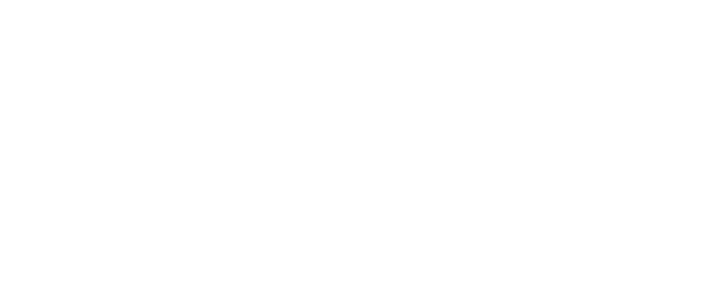
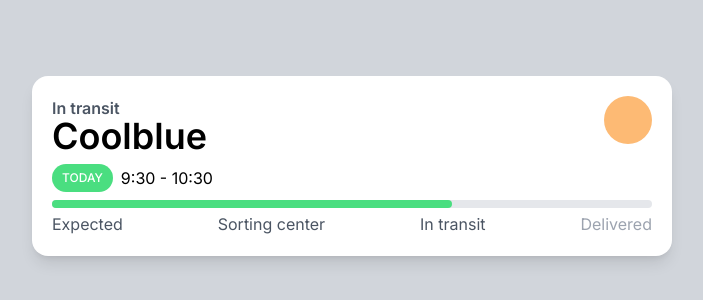
Before and after one commit to vinocturne/carrot-renew, a Next.js app: page / in a window 1280 px wide. Shown: the part 234-534 px from the top of the page, without its empty margins (288-991 px from the left). Built offline with nearby package versions, Linux system fonts and the light colour scheme.

Commit message:
tailwind card

```diff
--- a/app/page.tsx
+++ b/app/page.tsx
@@ -1,3 +1,31 @@
 export default function Home() {
-  return <main></main>;
+  return (
+    <main className="bg-gray-300 h-screen p-5 flex items-center justify-center dark:bg-gray-700">
+      <div className="bg-white max-w-screen-sm w-full shadow-lg p-5 rounded-2xl dark:bg-gray-500">
+        <div className="flex justify-between">
+          <div className="flex flex-col">
+            <span className="text-gray-600 font-semibold -mb-1 dark:text-gray-300">In transit</span>
+            <span className="text-4xl font-semibold dark:text-white">Coolblue</span>
+          </div>
+          <div className="size-12 bg-orange-300 rounded-full" />
+        </div>
+        <div className="my-2 flex items-center gap-2">
+          <span className="bg-green-400 text-white uppercase px-2.5 py-1.5 text-xs rounded-full font-medium hover:bg-green-500 hover:scale-125 transition">
+            Today
+          </span>
+          <span className="dark:text-gray-100">9:30 - 10:30</span>
+        </div>
+        <div className="relative">
+          <div className="bg-gray-200 absolute rounded-full w-full h-2" />
+          <div className="bg-green-400 absolute rounded-full w-2/3 h-2" />
+        </div>
+        <div className="flex justify-between items-center mt-5 text-gray-600 dark:text-gray-300">
+          <span>Expected</span>
+          <span>Sorting center</span>
+          <span>In transit</span>
+          <span className="text-gray-400 dark:text-gray-800">Delivered</span>
+        </div>
+      </div>
+    </main>
+  );
 }
```
